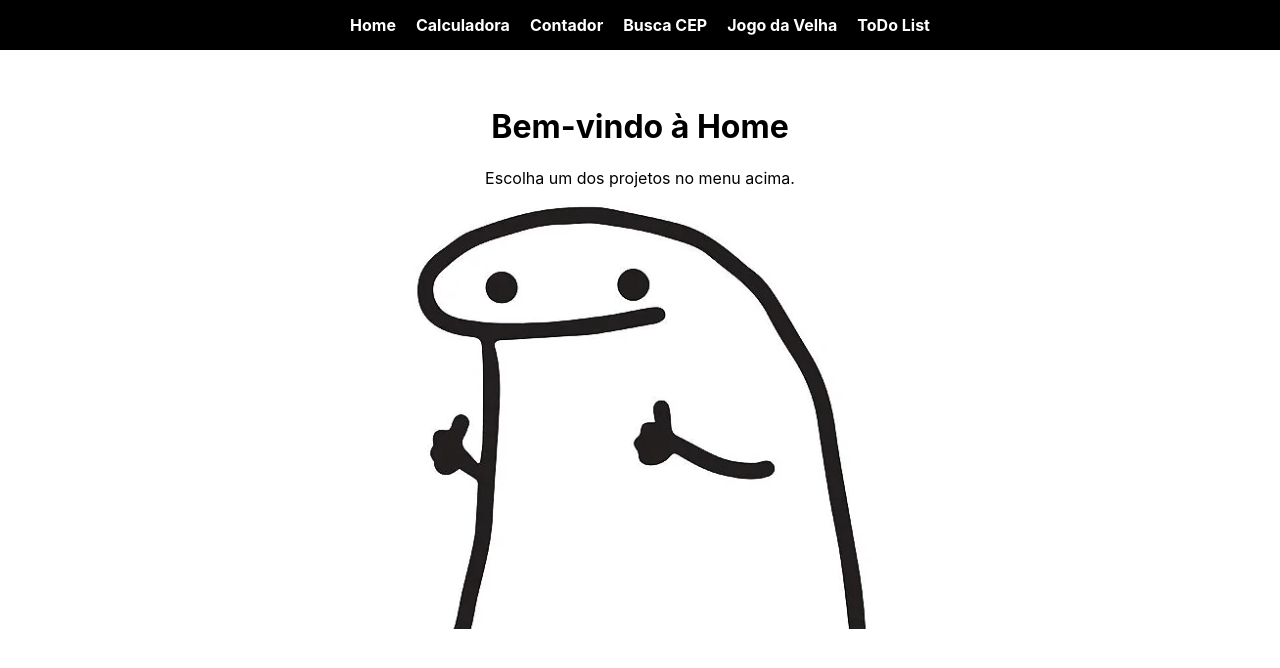
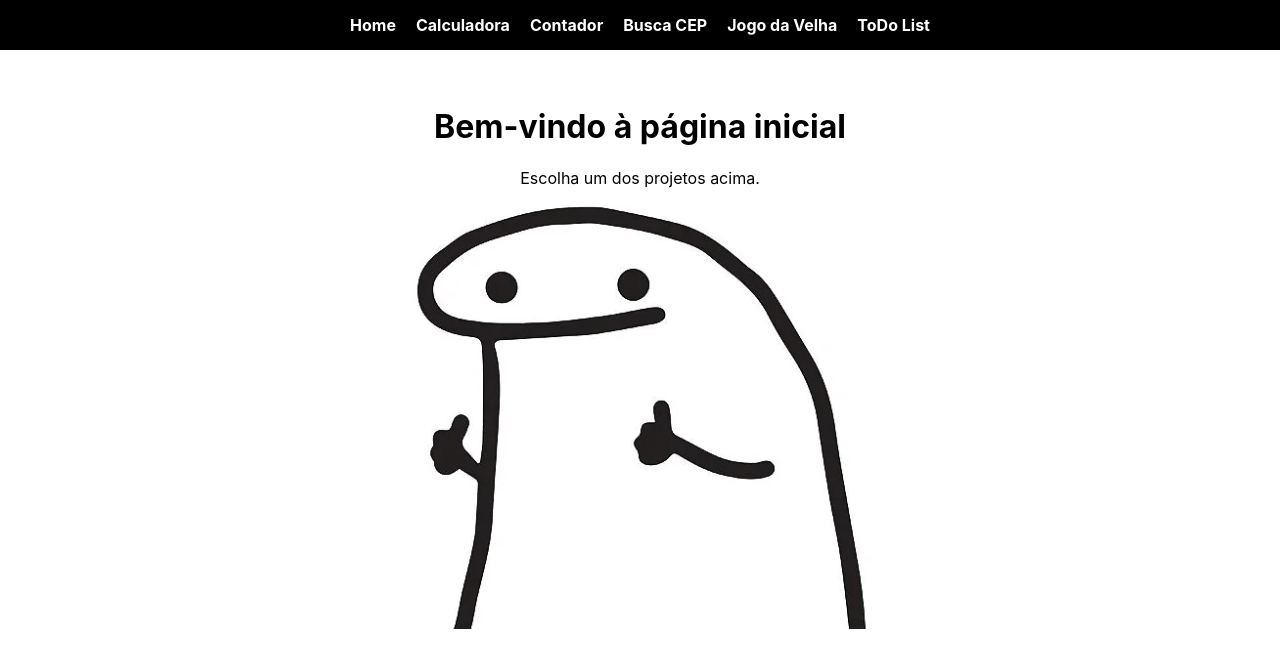
Before and after one commit to eduarda-abreu/aulareact, a React (Create React App) app: page / in a window 1280 px wide. Shown: the top 668 px of the page. Built offline with nearby package versions, Linux system fonts and the light colour scheme.

Commit message:
alteração do texto da pág inicial

```diff
--- a/src/pages/home.jsx
+++ b/src/pages/home.jsx
@@ -10,8 +10,8 @@ export default function Home() {
         }
       `}</style>
       <div className="home-container">
-        <h1>Bem-vindo à Home</h1>
-        <p>Escolha um dos projetos no menu acima.</p>
+        <h1>Bem-vindo à página inicial</h1>
+        <p>Escolha um dos projetos acima.</p>
         <img src={joia} alt=""/>
       </div>
     </>
```
